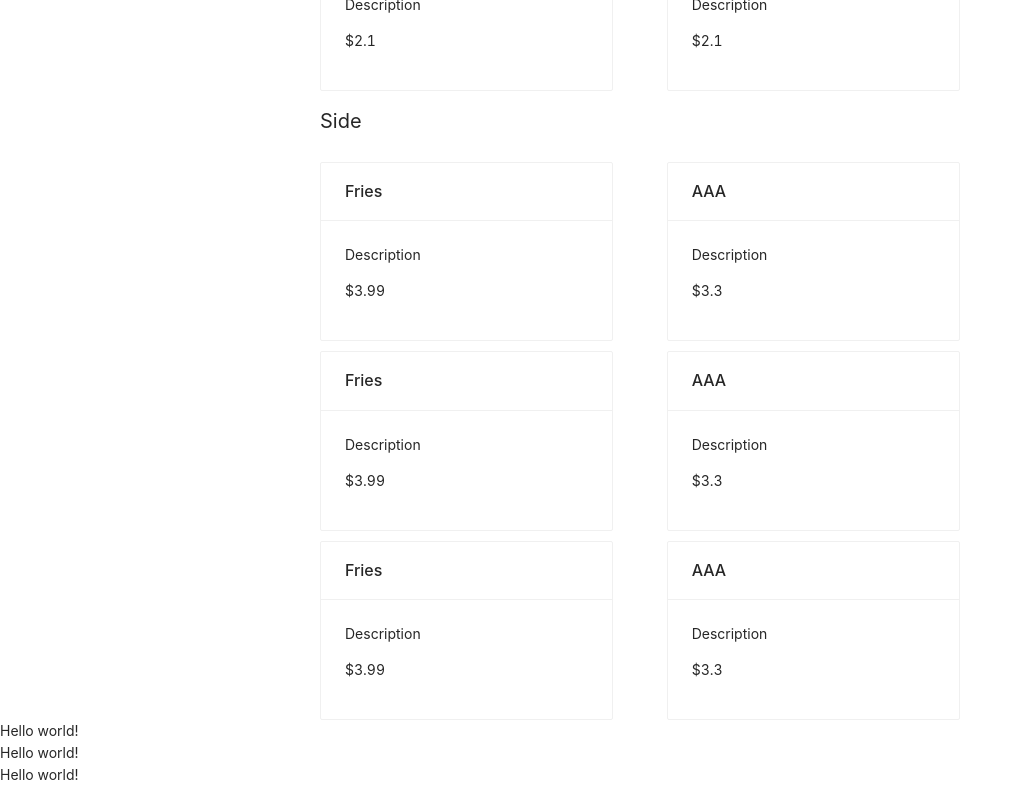
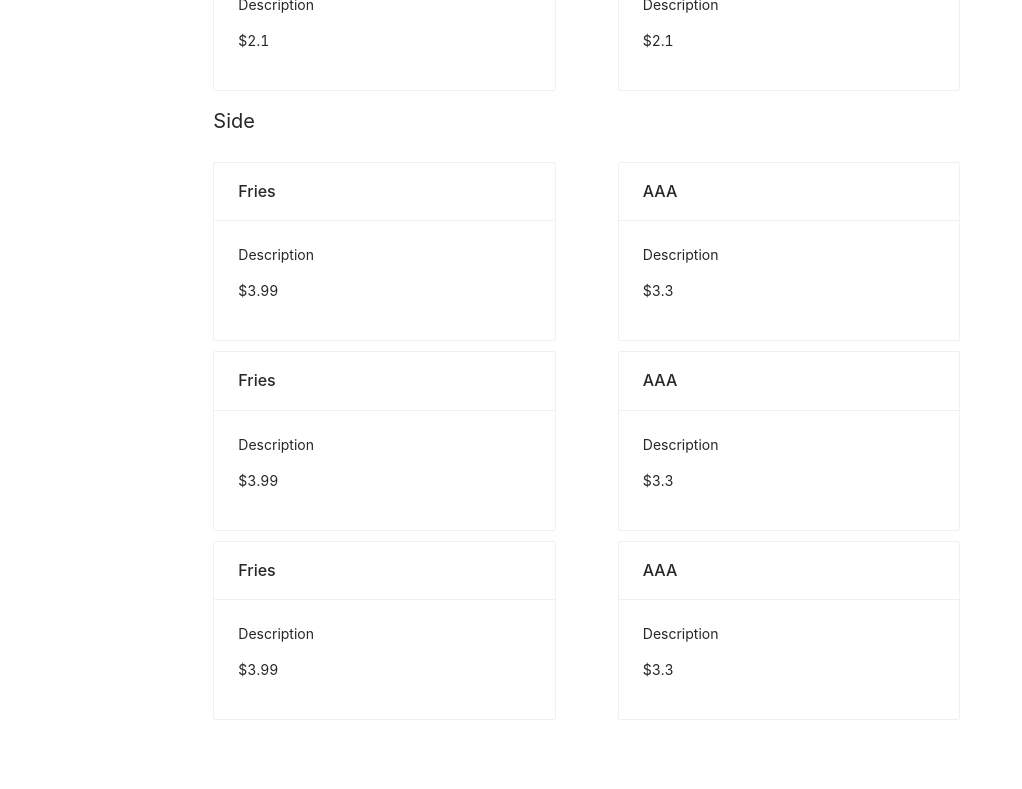
Before and after one commit to ryanjhkim/summerProject-frontend, a React (Create React App) app: page /restaurant in a window 1280 px wide. Shown: the part 2000-2789 px from the top of the page, without its empty margins (0-1022 px from the left). After the commit the page ends 2720 px from the top, so only its background shows below. Built offline with nearby package versions, Linux system fonts and the light colour scheme.

Commit message:
made it display restaurant address, category

```diff
--- a/src/components/Cart.js
+++ b/src/components/Cart.js
@@ -3,7 +3,7 @@ import { Button, Divider } from 'antd'
 import { useState } from 'react'
 import '../css/Cart.css'
 
-const Cart = (props) => {
+const Cart = ({items, editItem, removeItem}) => {
     const [isModalVisible, setIsModalVisible] = useState(false)
     const [item, setItem] = useState([])
     const [count, setCount] = useState(1)
@@ -29,7 +29,6 @@ const Cart = (props) => {
         setCount(value)
     }
 
-    const {restaurant, items, editItem, removeItem} = props;
     const totalPrice = items.reduce((a, b) => a + b.price * b.qty, 0)
     const itemList = items.map((item, index) =>
         <div className="cart-entry">
@@ -54,7 +53,7 @@ const Cart = (props) => {
                 </div>
                 <div>{itemList}</div>
                 {items.length !== 0 && (
-                    <div className="cart-menu" id="price">Total: ${totalPrice.toFixed(2)}</div>
+                    <Button className="cart-menu" type="primary" shape="round" size="large">Checkout ${totalPrice.toFixed(2)}</Button>
                 )}
             </div>
         </div>
--- a/src/components/Restaurant.js
+++ b/src/components/Restaurant.js
@@ -46,6 +46,8 @@ const Restaurant = () => {
         categoryList.push(data.menu[i].category)
     }
 
+    const distance = data.distance > 1 ? (data.distance / 1000).toFixed(1) + 'km' : (data.distance * 1000) + 'm'
+
     return (
         <>
             <Affix>
@@ -59,25 +61,24 @@ const Restaurant = () => {
                 </Row>
             </Affix>
             <Row>
-            <Col span={12} offset={6}>
+                <Col span={14} offset={4}>
                     <div style={{fontSize: '32px', fontWeight: 'bold'}}>
                         {data.restaurant}
                     </div>
                     <div style={{marginBottom: '20px'}}>
-                    {data.rating} <StarFilled /> {data.priceRange}
+                        {data.category} {'\u2022'} {data.rating} <StarFilled /> {'\u2022'} {distance} {'\u2022'} {data.priceRange}
                     </div>
-
                 </Col>
             </Row>
             <Row>
-            <Col span={12} offset={6}>
+                <Col span={14} offset={4}>
                     <Affix offsetTop={66}>
                         <CatNavBar className="catNavBar" categoryList={categoryList}/>
                     </Affix>
                 </Col>
             </Row>
             <Row>
-            <Col span={12} offset={6}>
+                <Col span={14} offset={4}>
                     <CategoryContainer menu={data.menu} addItem={addItem}></CategoryContainer>
                 </Col>
                 <Col>
@@ -87,8 +88,11 @@ const Restaurant = () => {
                         <div>
                             Your Order
                         </div>
-                    <div>
+                        <div style={{marginTop: '3px'}}>
                             {data.restaurant}
+                        </div>
+                        <div style={{fontSize: '12px'}}>
+                            {data.address} {data.city}
                         </div>
                     </div>
                     }
@@ -97,61 +101,10 @@ const Restaurant = () => {
                     onClose={onClose}
                     visible={cartVisible}
                 >
-                <Cart restaurant={data.restaurant} items={items} editItem={editItem} removeItem={removeItem} />
+                    <Cart items={items} editItem={editItem} removeItem={removeItem} />
                 </Drawer>
                 </Col>
             </Row>
-        <div>
-            Hello world!
-        </div>
-        <div>
-            Hello world!
-        </div>
-        <div>
-            Hello world!
-        </div>
-        <div>
-            Hello world!
-        </div>
-        <div>
-            Hello world!
-        </div>
-        <div>
-            Hello world!
-        </div>
-        <div>
-            Hello world!
-        </div>
-        <div>
-            Hello world!
-        </div>
-        <div>
-            Hello world!
-        </div>
-        <div>
-            Hello world!
-        </div>
-        <div>
-            Hello world!
-        </div>
-        <div>
-            Hello world!
-        </div>
-        <div>
-            Hello world!
-        </div>
-        <div>
-            Hello world!
-        </div>
-        <div>
-            Hello world!
-        </div>
-        <div>
-            Hello world!
-        </div>
-        <div>
-            Hello world!
-        </div>
         </>
     )
 }
--- a/src/components/data.json
+++ b/src/components/data.json
@@ -1,5 +1,10 @@
 {
     "restaurant": "McDonald's",
+    "category": "Canadian, Lunch",
+    "address": "234 Ave",
+    "city": "Vancouver",
+    "postalCode": "V2T 6Y3",
+    "distance": 0.7,
     "rating": 4.6,
     "priceRange": "$",
     "menu": [
--- a/src/css/Cart.css
+++ b/src/css/Cart.css
@@ -1,5 +1,5 @@
 .cart-menu {
-    font-size: 16px;
+    margin-top: 20px;
 }
 
 .cart-options {
@@ -9,7 +9,3 @@
 .divider {
     margin-top: 5px;
 }
-
-#price {
-   margin-top: 20px
-}
```
Lines whose indentation alone changed are shown as unchanged.
